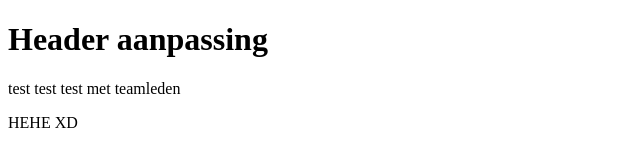
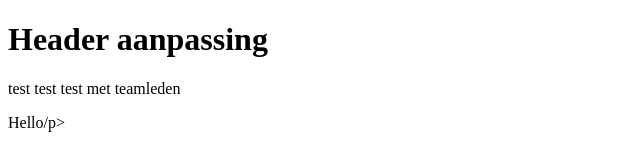
Before and after one commit to digipui/mijn-eerste-repo, a plain HTML site: page index.html in a window 1280 px wide. Shown: the full height of the page, 0-640 px from the left. Drawn offline with Linux system fonts and the light colour scheme.

Commit message:
hello update

```diff
--- a/index.html
+++ b/index.html
@@ -9,7 +9,7 @@
 
 	<h1>Header aanpassing</h1>
 	<p>test test test met teamleden</p>
-	<p>HEHE XD</p>
+	<p>Hello/p>
 
 
 
```
